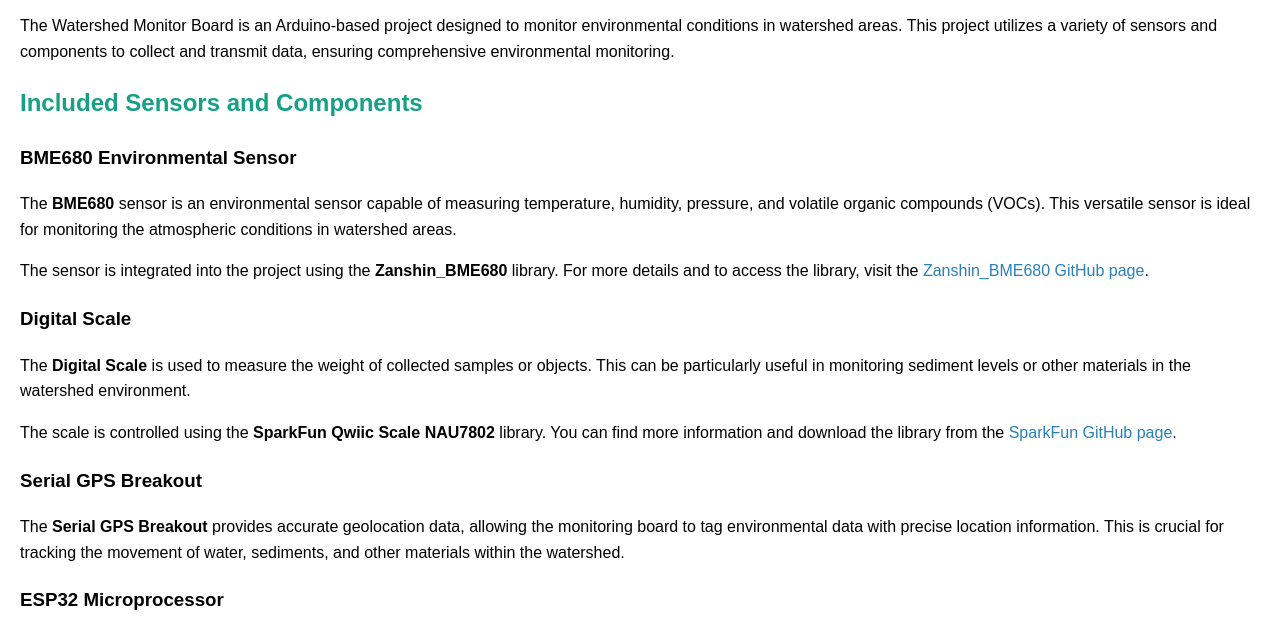
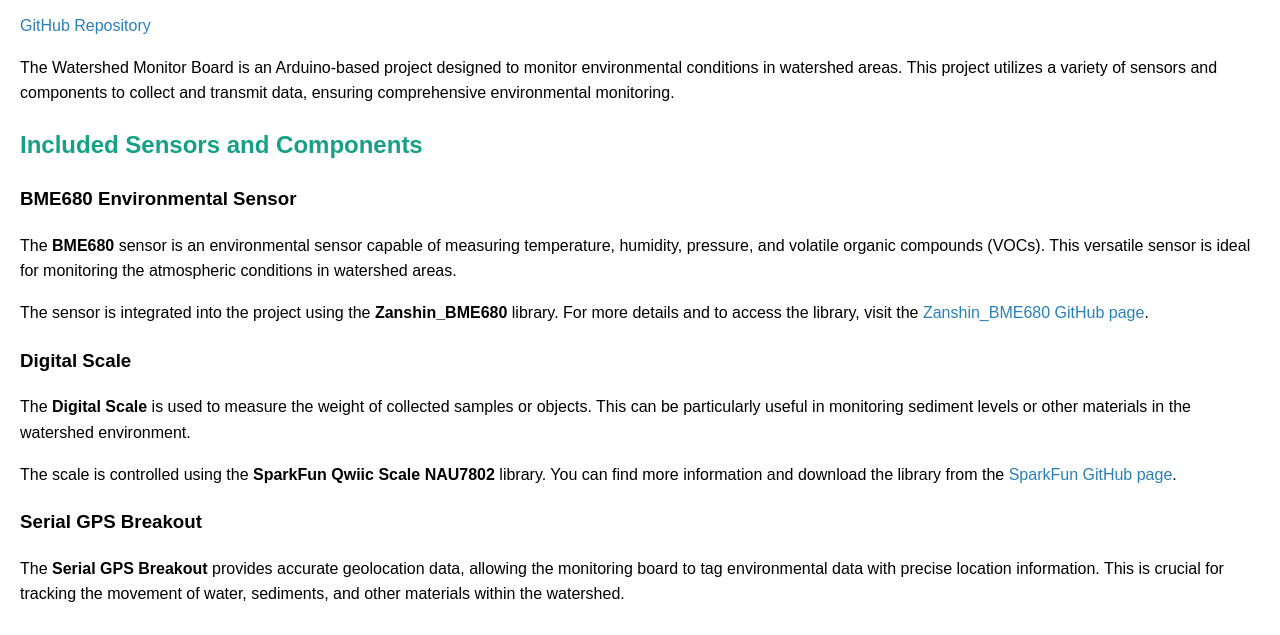
Before and after one commit to WatershedMonitor/watershedmonitor.github.io, a plain HTML site: page index.html in a window 1280 px wide. Shown: the part 465-1100 px from the top of the page. Drawn offline with Linux system fonts and the light colour scheme.

Commit message:
Update index.html

```diff
--- a/index.html
+++ b/index.html
@@ -40,6 +40,8 @@
     <img src="images/boardcandy.png" alt="Watershed Monitor Board" class="board-image">
 
     <h1>Watershed Monitor Board</h1>
+    <a href="https://github.com/WatershedMonitor/watershedmonitor.github.io" target="_blank">GitHub Repository</a>
+
     <p>The Watershed Monitor Board is an Arduino-based project designed to monitor environmental conditions in watershed areas. This project utilizes a variety of sensors and components to collect and transmit data, ensuring comprehensive environmental monitoring.</p>
 
     <h2>Included Sensors and Components</h2>
```
